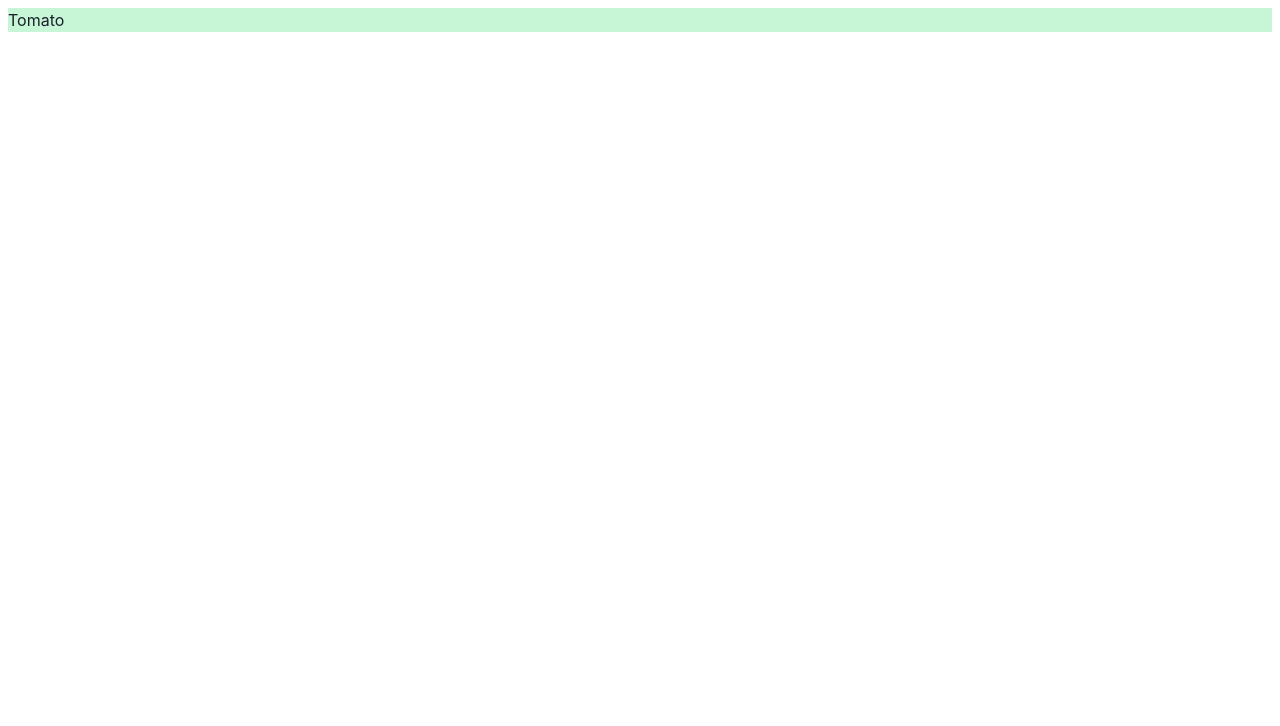
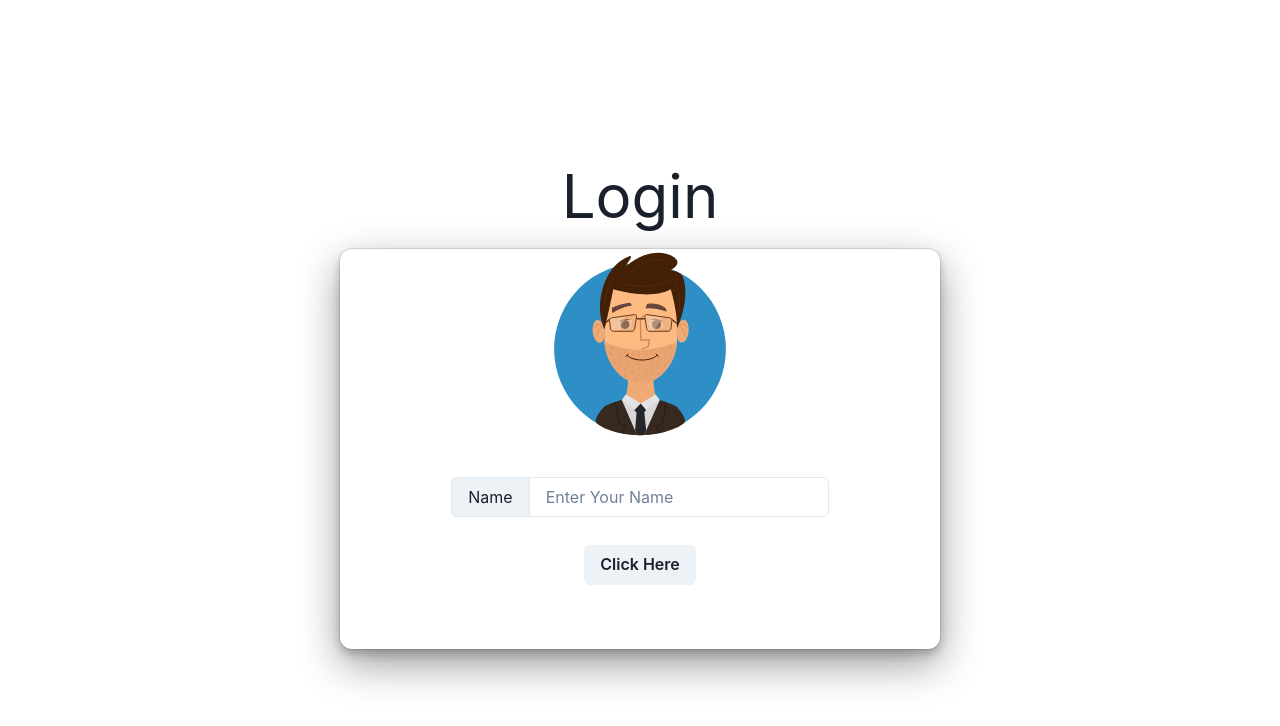
Before and after one commit to Golu7667/MongoDB-Next.js-Expressless-Efficiency, a Next.js app in the folder my-app/: page / in a window 1280 px wide. Shown: the top 726 px of the page. Built offline with nearby package versions, Linux system fonts and the light colour scheme.

Commit message:
home page ui done

```diff
--- a/my-app/pages/index.tsx
+++ b/my-app/pages/index.tsx
@@ -1,9 +1,25 @@
-import { Box } from "@chakra-ui/react"
+import { Box, Button, Center, Img, Input, InputGroup, InputLeftAddon, Text, VStack } from "@chakra-ui/react"
 
 
 export default function Index() {
-    console.log("log")
-      return (
-        <Box m={2} bgColor={"green.100"}>Tomato</Box>
-      )
-    }
+  console.log("log")
+  return (
+
+      <Center w={"100%"} h={"100vh"}>
+        <VStack>
+          <Text fontSize='6xl'>Login</Text>
+      <Box w={"600px"} h={"400px"} boxShadow='dark-lg' rounded='xl'>
+        <VStack>
+        <Img src="../man.svg" w={"200px"}/>
+        <InputGroup display={"flex"} justifyContent={"center"} mt={"20px"}>
+          <InputLeftAddon children='Name' />
+          <Input type='text' placeholder='Enter Your Name' w={"300px"}/>
+        </InputGroup>
+        <Button mt={"20px"}>Click Here</Button>
+        </VStack>
+      </Box>
+      </VStack>
+      </Center>
+
+  )
+}
```
Also changed, not shown: my-app/public/man.svg (added).
